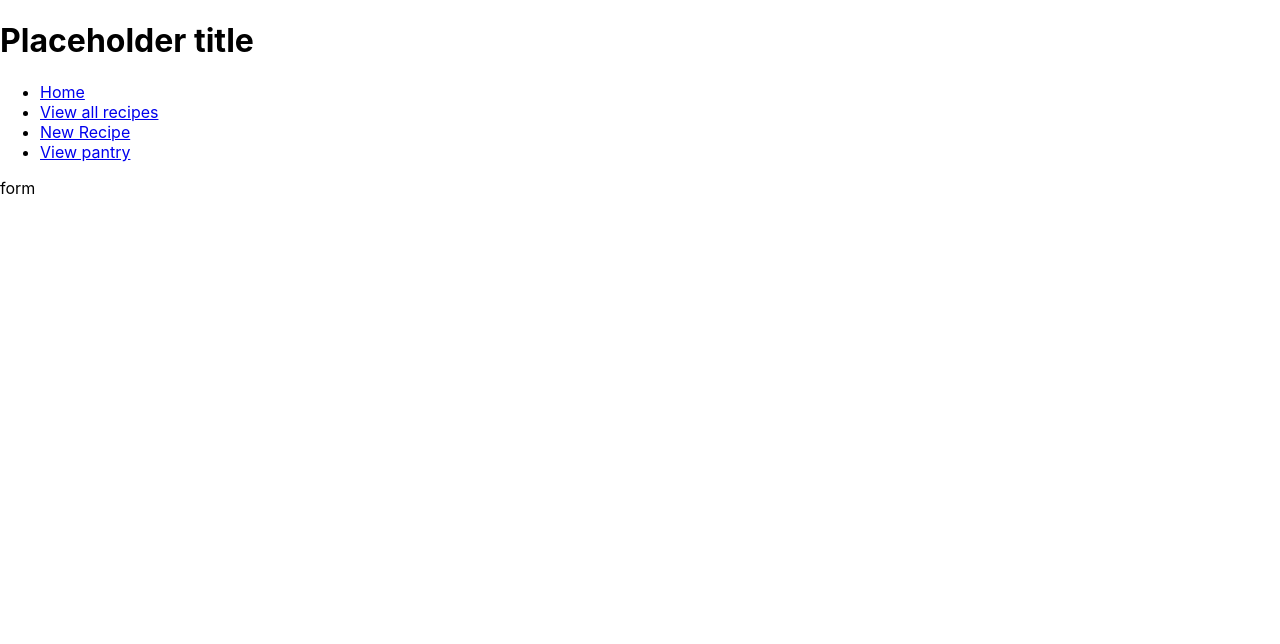
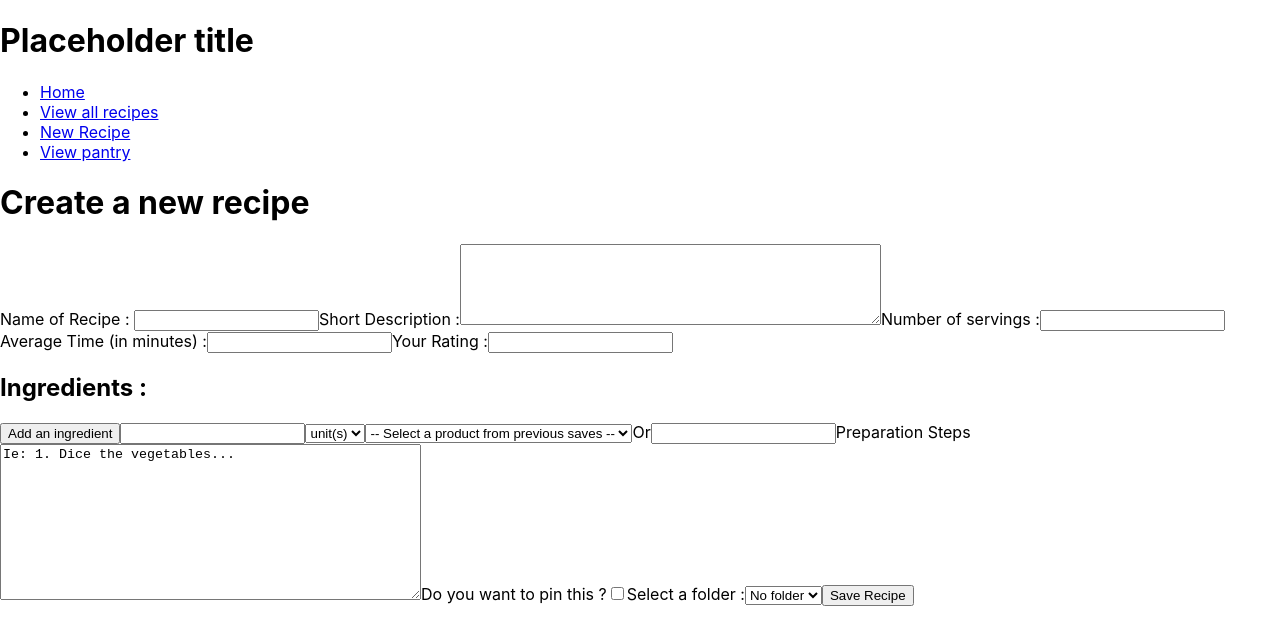
Before and after one commit to myralt/CookBook, a React (Create React App) app in the folder CookBookAPP/: page /new-recipe in a window 1280 px wide. Shown: the top 644 px of the page. Built offline with nearby package versions, Linux system fonts and the light colour scheme.

Commit message:
Base form

```diff
--- a/CookBookAPP/src/RecipeForm.js
+++ b/CookBookAPP/src/RecipeForm.js
@@ -1,5 +1,66 @@
 function RecipeForm() {
-  return <p>form</p>;
+  return (
+    <>
+      <h1>Create a new recipe</h1>
+      <form>
+        <label for="name">Name of Recipe : </label>
+        <input type="text" id="name" name="name" required />
+        <label for="description">Short Description :</label>
+        <textarea
+          id="description"
+          name="description"
+          cols="50"
+          rows="5"
+          required
+        ></textarea>
+        <label for="servings">Number of servings :</label>
+        <input type="number" id="servings" name="servings" min="1" required />
+        <label for="time">Average Time (in minutes) :</label>
+        <input type="number" id="time" name="time" required />
+        <label for="rating">Your Rating :</label>
+        <input type="number" id="rating" name="rating" min="1" required />
+
+        <h2>Ingredients :</h2>
+        <button>Add an ingredient</button>
+        <input type="number" name="quantity0" min="1" required />
+        <select name="unit0" required>
+          <option>gr.</option>
+          <option>ml.</option>
+          <option selected>unit(s)</option>
+        </select>
+        <select name="product0" required>
+          <option selected value="">
+            -- Select a product from previous saves --
+          </option>
+        </select>
+        <span>Or</span>
+        <input type="text" name="newproduct0" />
+
+        <label for="prep-steps">Preparation Steps</label>
+        <textarea
+          id="prep-steps"
+          name="prep-steps"
+          cols="50"
+          rows="10"
+          required
+        >
+          Ie: 1. Dice the vegetables...
+        </textarea>
+
+        <label for="pin">Do you want to pin this ?</label>
+        <input type="checkbox" id="pin" name="pin" />
+
+        <label for="folder">Select a folder :</label>
+        <select id="folder" name="folder">
+          <option selected value="">
+            No folder
+          </option>
+        </select>
+
+        <input type="submit" value="Save Recipe" />
+      </form>
+    </>
+  );
 }
 
 export default RecipeForm;
--- a/CookBookAPP/src/index.js
+++ b/CookBookAPP/src/index.js
@@ -30,9 +30,3 @@ ReactDOM.render(
   </BrowserRouter>,
   document.getElementById("root")
 );
-
-// entrypoint of application: common layout (side navigation, header, main content)
-// homepage - main content layout: search bar, pin grid
-// folders aka recipes - main content layout: search bar, if no folders just a list of recipes, if folders, list of folders (all + others)
-// new recipe form - main content is form
-// pantry - search bar, main content is list of all products
```
